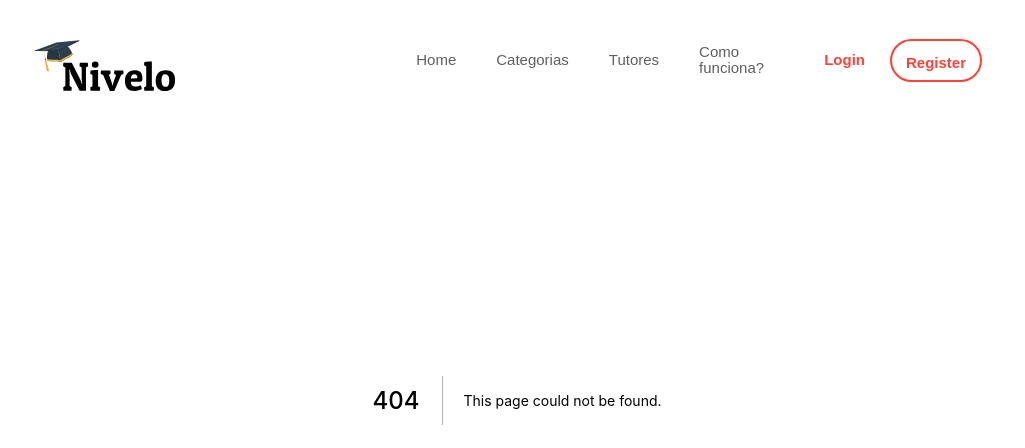
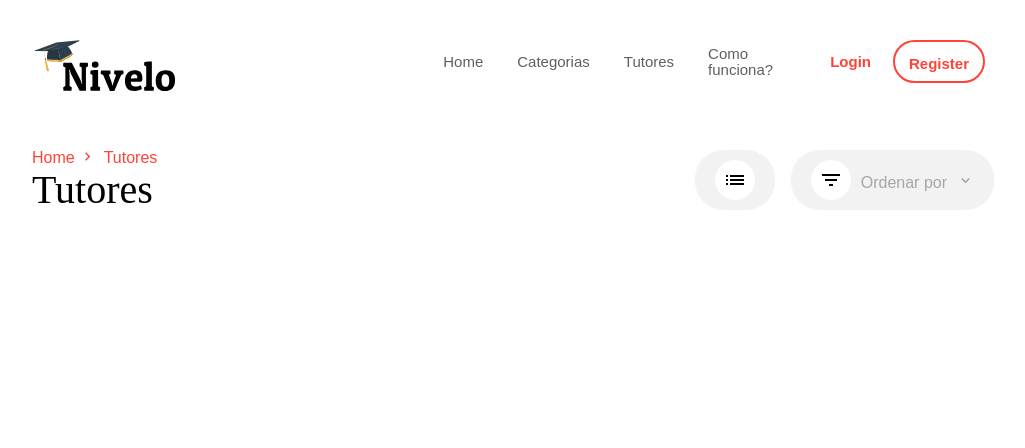
Before and after one commit to NicolasMarqui/Nivelo, a Next.js app in the folder client/: page /tutors in a window 1280 px wide. Before the commit this address had no page. Shown: the top 448 px of the page, without its empty margins (123-1148 px from the left). Built offline with nearby package versions, Linux system fonts and the light colour scheme; a web font is replaced by a local one.

Commit message:
dev: Added initial style to tutors page and added components

```diff
--- /dev/null
+++ b/client/components/Breadcumb/Breadcumb.styles.ts
@@ -0,0 +1,27 @@
+import styled from "styled-components";
+
+export const BreadcumbWrapper = styled.div`
+    display: flex;
+    align-self: flex-start;
+
+    h5 {
+        margin-right: 8px;
+        display: flex;
+        align-items: center;
+
+        &:last-child {
+            svg {
+                display: none;
+            }
+        }
+    }
+
+    svg {
+        margin: -3px 0 0 4px;
+    }
+
+    a {
+        text-decoration: none;
+        color: inherit;
+    }
+`;
--- /dev/null
+++ b/client/components/Breadcumb/index.tsx
@@ -0,0 +1,32 @@
+import Link from "next/link";
+import { PreTitle } from "../../styles/helpers";
+import { BreadcumbWrapper } from "./Breadcumb.styles";
+import { MdChevronRight } from "react-icons/md";
+
+interface BreadcumbObjects {
+    id: number;
+    text: string;
+    linkTo?: string;
+}
+
+interface BreadcumbProps {
+    data: BreadcumbObjects[];
+}
+
+export default function Breadcumb({ data }: BreadcumbProps) {
+    return (
+        <BreadcumbWrapper>
+            {data &&
+                data.map((br: any) => (
+                    <PreTitle key={br.id}>
+                        {br.linkTo ? (
+                            <Link href={`${br.linkTo}`}>{br.text}</Link>
+                        ) : (
+                            br.text
+                        )}
+                        <MdChevronRight size={17} />
+                    </PreTitle>
+                ))}
+        </BreadcumbWrapper>
+    );
+}
--- /dev/null
+++ b/client/components/IconButton/IconButton.style.ts
@@ -0,0 +1,37 @@
+import styled from "styled-components";
+
+export const IconButtonWrapper = styled.div`
+    margin: 0 8px;
+    padding: 10px 20px;
+    background-color: #f2f2f2;
+    border-radius: 28.5px;
+    display: flex;
+    align-items: center;
+    justify-content: center;
+    flex-direction: row;
+    cursor: pointer;
+
+    .icb__icon {
+        background-color: #fff;
+        padding: 8px;
+        border-radius: 50%;
+        display: flex;
+        align-items: center;
+        justify-content: center;
+    }
+
+    .icb__text {
+        margin: 5px 10px 0;
+        color: #a6a6a6;
+        font-weight: 400;
+        font-size: 16px;
+    }
+
+    &:hover {
+        .icb__icon {
+            svg {
+                transform: scale(1.08);
+            }
+        }
+    }
+`;
--- /dev/null
+++ b/client/components/IconButton/index.tsx
@@ -0,0 +1,28 @@
+import { IconButtonWrapper } from "./IconButton.style";
+import { MdExpandMore } from "react-icons/md";
+
+interface IconButtonProps {
+    text?: string;
+    icon?: React.ReactElement;
+    hasChevron?: boolean;
+    onClick?: () => any;
+}
+
+export default function IconButton({
+    text,
+    icon,
+    hasChevron,
+    onClick,
+}: IconButtonProps) {
+    return (
+        <IconButtonWrapper onClick={onClick}>
+            {icon && <div className="icb__icon">{icon}</div>}
+            {text && (
+                <div className="icb__text">
+                    <p>{text}</p>
+                </div>
+            )}
+            {hasChevron && <MdExpandMore size={17} color="#A0A0A0" />}
+        </IconButtonWrapper>
+    );
+}
--- a/client/components/Navbar/Navbar.styles.ts
+++ b/client/components/Navbar/Navbar.styles.ts
@@ -21,7 +21,7 @@ export const Menu = styled.ul`
     justify-content: flex-end;
 
     li {
-        margin: 0px 20px;
+        margin: 0px 17px;
         position: relative;
 
         &.navbar__dif {
--- a/client/components/Navbar/index.tsx
+++ b/client/components/Navbar/index.tsx
@@ -9,12 +9,16 @@ const Navbar: React.FC = ({}) => {
         <Header>
             <Container flex>
                 <Flex>
+                    <h1 style={{ cursor: "pointer" }}>
+                        <Link href="/">
                             <Image
                                 src="/logo.svg"
                                 width="150"
                                 height="80"
                                 alt="Nivelo"
                             />
+                        </Link>
+                    </h1>
                 </Flex>
                 <Flex>
                     <Menu>
--- /dev/null
+++ b/client/pages/tutors/Tutors.styles.ts
@@ -0,0 +1,6 @@
+import styled from "styled-components";
+
+export const TtFlex = styled.div`
+    display: flex;
+    flex-direction: row;
+`;
--- /dev/null
+++ b/client/pages/tutors/index.tsx
@@ -0,0 +1,32 @@
+import IconButton from "../../components/IconButton";
+import { Container, Flex, PageWrapper, Title } from "../../styles/helpers";
+import { TtFlex } from "./Tutors.styles";
+import { MdFilterList, MdList } from "react-icons/md";
+import Breadcumb from "../../components/Breadcumb";
+import { tutorsBreadcumb } from "../../utils/breadcumbs";
+
+export default function Tutors() {
+    return (
+        <PageWrapper>
+            <Container>
+                <TtFlex>
+                    <Flex col>
+                        <Breadcumb data={tutorsBreadcumb} />
+                        <Title fontSize="40px" fontWeight="400">
+                            Tutores
+                        </Title>
+                    </Flex>
+                    <Flex size={4} justifyEnd>
+                        <IconButton icon={<MdList size={24} />} />
+                        <IconButton
+                            text="Ordenar por"
+                            icon={<MdFilterList size={24} />}
+                            hasChevron={true}
+                            onClick={() => alert("Hello")}
+                        />
+                    </Flex>
+                </TtFlex>
+            </Container>
+        </PageWrapper>
+    );
+}
--- a/client/styles/helpers.ts
+++ b/client/styles/helpers.ts
@@ -36,11 +36,11 @@ export const Container = styled.div<ContainerProps>`
     }
 
     @media (min-width: 1300px) {
-        width: 1302px;
+        width: 1290px;
     }
 
     @media (min-width: 1400px) {
-        width: 1370px;
+        width: 1320px;
     }
 
     @media (min-width: 1600px) {
@@ -52,6 +52,7 @@ interface FlexProps {
     size?: number;
     col?: boolean;
     mr?: number;
+    justifyEnd?: boolean;
 }
 
 export const Flex = styled.div<FlexProps>`
@@ -65,6 +66,11 @@ export const Flex = styled.div<FlexProps>`
         css`
             flex-direction: column;
         `}
+    ${({ justifyEnd }) =>
+        justifyEnd &&
+        css`
+            justify-content: flex-end;
+        `}
 `;
 
 interface TitleProps {
@@ -72,6 +78,8 @@ interface TitleProps {
     fontWeight?: string;
     lineHeight?: string;
     size?: number;
+    center?: boolean;
+    m_auto?: boolean;
 }
 
 export const Title = styled.h2<TitleProps>`
@@ -80,13 +88,33 @@ export const Title = styled.h2<TitleProps>`
     line-height: ${({ lineHeight }) => lineHeight || "auto"};
     font-family: ${({ theme }) => theme.fonts.patua};
     width: ${({ size }) => size || "100"}%;
+    ${({ center }) =>
+        center &&
+        css`
+            text-align: center;
+        `}
+    ${({ m_auto }) =>
+        m_auto &&
+        css`
+            margin: 0 auto;
+        `}
 `;
 
-export const PreTitle = styled.h5`
+interface PreTitleProps {
+    center?: boolean;
+}
+
+export const PreTitle = styled.h5<PreTitleProps>`
     color: ${({ theme }) => theme.colors.primary};
     font-size: 16px;
     font-weight: 400;
+    width: 100%;
     margin-bottom: 4px;
+    ${({ center }) =>
+        center &&
+        css`
+            text-align: center;
+        `}
 `;
 
 interface OverlayProps {
@@ -122,3 +150,9 @@ export const Description = styled.p<DescriptionProps>`
 export const Section = styled.div`
     padding: 80px 0;
 `;
+
+export const PageWrapper = styled.div`
+    width: 100%;
+    min-height: calc(100vh - 150px);
+    padding-top: 150px;
+`;
--- /dev/null
+++ b/client/utils/breadcumbs.ts
@@ -0,0 +1,11 @@
+export const tutorsBreadcumb = [
+    {
+        id: 1,
+        text: "Home",
+        linkTo: "/",
+    },
+    {
+        id: 2,
+        text: "Tutores",
+    },
+];
```
Also changed, not shown: client/pages/index.tsx (+9 -7 lines). Lines whose indentation alone changed are shown as unchanged.
